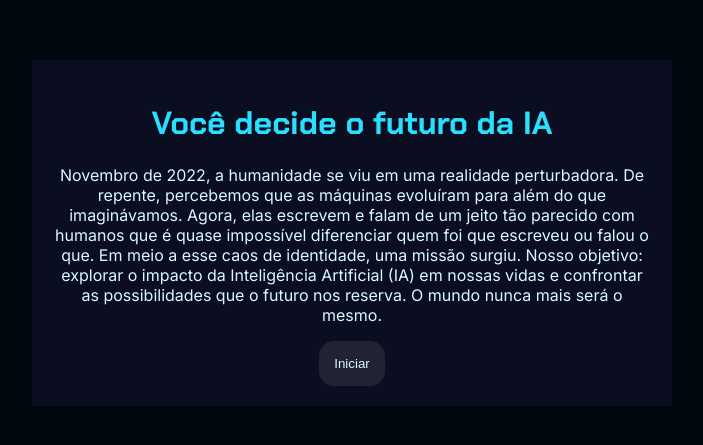
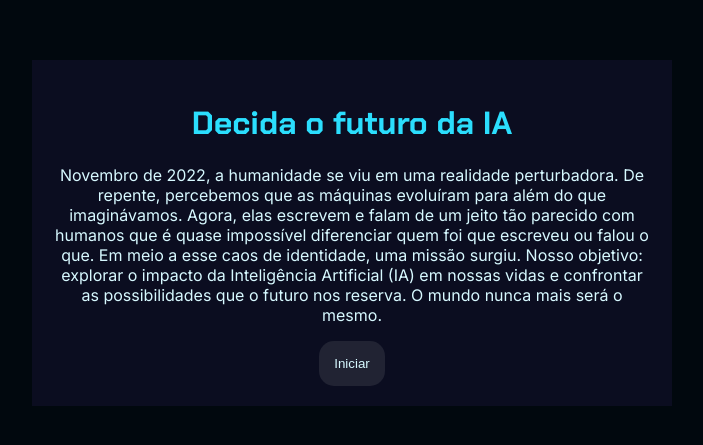
Before and after one commit to Ananunesfa/funcao2, a plain HTML site: page index.html in a window 1280 px wide. Shown: the part 175-620 px from the top of the page, without its empty margins (288-991 px from the left). Drawn offline with Linux system fonts and the light colour scheme; a script that the page names is missing.

Commit message:
Update index.html

```diff
--- a/index.html
+++ b/index.html
@@ -5,12 +5,12 @@
     <meta charset="UTF-8">
     <meta name="viewport" content="width=device-width, initial-scale=1.0">
     <link rel="stylesheet" href="style.css">
-    <title>Você decide o futuro da IA</title>
+    <title>Decida o futuro da IA</title>
 </head>
 
 <body>
     <div class="caixa-principal">
-        <h1>Você decide o futuro da IA</h1>
+        <h1>Decida o futuro da IA</h1>
         <div class="tela-inicial">
             <p>Novembro de 2022, a humanidade se viu em uma realidade perturbadora.
                 De repente, percebemos que as máquinas evoluíram para além do que imaginávamos.
```
